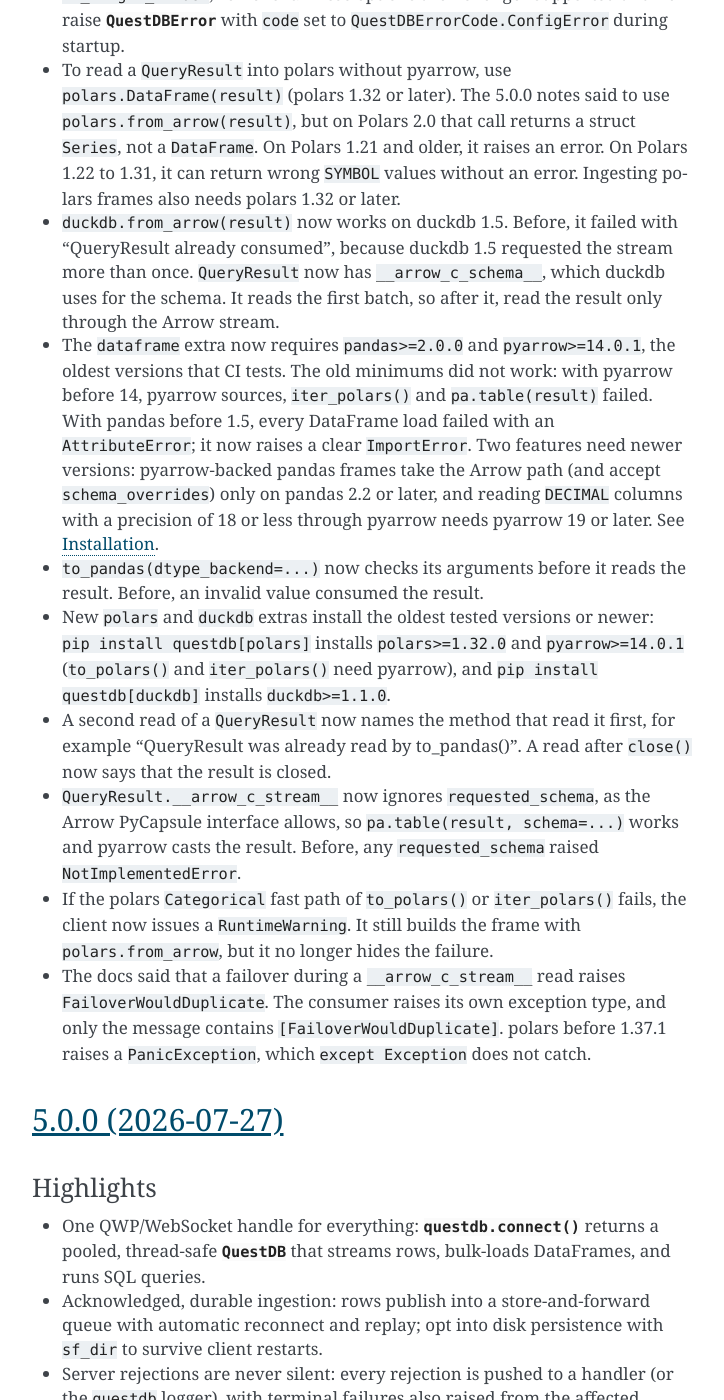
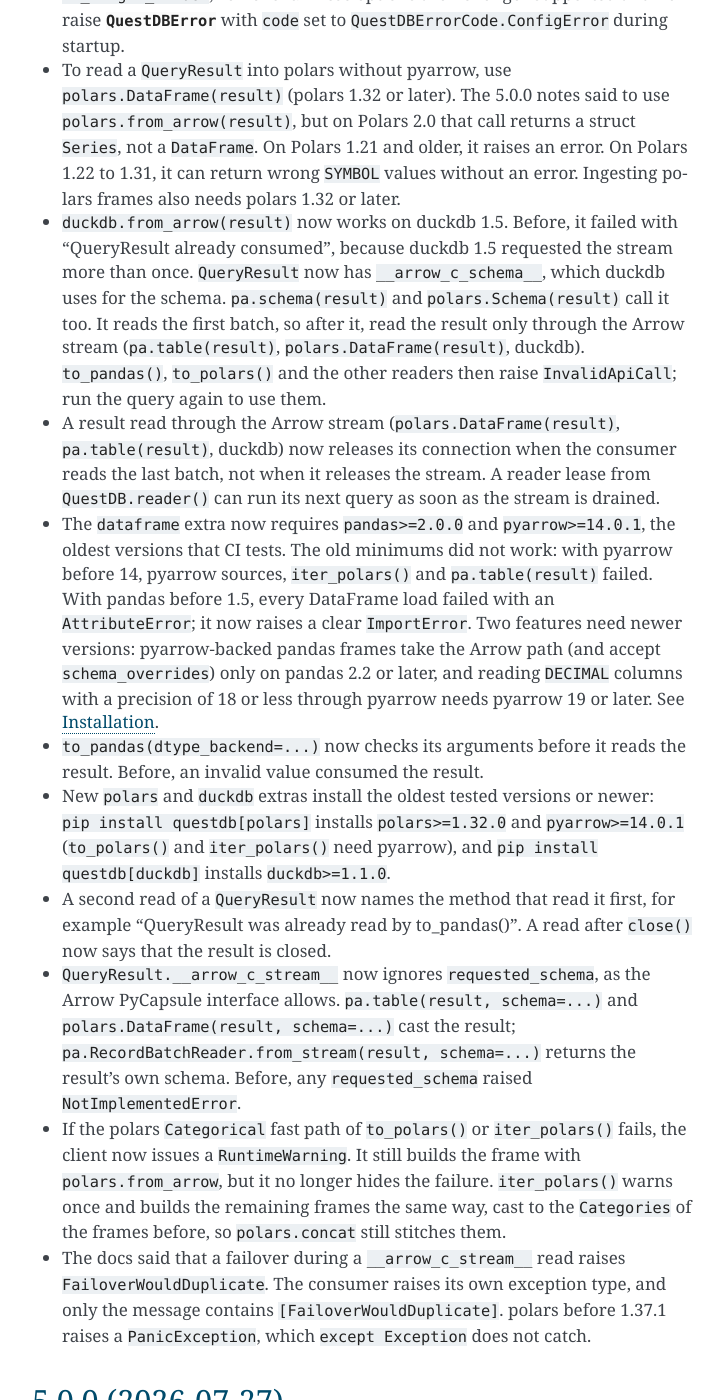
Before and after one commit to questdb/py-questdb-client, a Sphinx documentation site: the page built from docs/changelog.rst, in a window 1280 px wide and 1400 px high, scrolled down 1140 px. Shown: the whole window, without its empty margins (388-1112 px from the left). Built offline with Sphinx 7.4.7, drawn with Linux system fonts in a browser that asks for light colours.

Commit message:
fix: keep iter_polars frames stitchable after fallback
After a Categories fast-path failure, iter_polars now warns once,
keeps the fallback for the remaining frames and casts their SYMBOL
columns to the registry Categories, so polars.concat still works.

Also:
- name pa.schema(result) and polars.Schema(result) as callers of
  __arrow_c_schema__ in the error, docstrings and docs;
- say "closed", not "read by", after a failed schema read or after
  close()/cancel() with a pending schema producer; close() drops the
  saved schema;
- document that from_stream(schema=) does not cast, and that a stream
  read releases its connection at the last batch.

```diff
--- a/CHANGELOG.rst
+++ b/CHANGELOG.rst
@@ -40,8 +40,17 @@
 - ``duckdb.from_arrow(result)`` now works on duckdb 1.5. Before, it failed
   with "QueryResult already consumed", because duckdb 1.5 requested the
   stream more than once. ``QueryResult`` now has ``__arrow_c_schema__``,
-  which duckdb uses for the schema. It reads the first batch, so after it,
-  read the result only through the Arrow stream.
+  which duckdb uses for the schema. ``pa.schema(result)`` and
+  ``polars.Schema(result)`` call it too. It reads the first batch, so after
+  it, read the result only through the Arrow stream (``pa.table(result)``,
+  ``polars.DataFrame(result)``, duckdb). ``to_pandas()``, ``to_polars()``
+  and the other readers then raise ``InvalidApiCall``; run the query again
+  to use them.
+- A result read through the Arrow stream (``polars.DataFrame(result)``,
+  ``pa.table(result)``, duckdb) now releases its connection when the consumer
+  reads the last batch, not when it releases the stream. A reader lease from
+  ``QuestDB.reader()`` can run its next query as soon as the stream is
+  drained.
 - The ``dataframe`` extra now requires ``pandas>=2.0.0`` and
   ``pyarrow>=14.0.1``, the oldest versions that CI tests. The old minimums did
   not work: with pyarrow before 14, pyarrow sources, ``iter_polars()`` and
@@ -61,13 +70,17 @@
   for example "QueryResult was already read by to_pandas()". A read after
   ``close()`` now says that the result is closed.
 - ``QueryResult.__arrow_c_stream__`` now ignores ``requested_schema``, as the
-  Arrow PyCapsule interface allows, so ``pa.table(result, schema=...)`` works
-  and pyarrow casts the result. Before, any ``requested_schema`` raised
+  Arrow PyCapsule interface allows. ``pa.table(result, schema=...)`` and
+  ``polars.DataFrame(result, schema=...)`` cast the result;
+  ``pa.RecordBatchReader.from_stream(result, schema=...)`` returns the
+  result's own schema. Before, any ``requested_schema`` raised
   ``NotImplementedError``.
 - If the polars ``Categorical`` fast path of ``to_polars()`` or
   ``iter_polars()`` fails, the client now issues a ``RuntimeWarning``. It still
   builds the frame with ``polars.from_arrow``, but it no longer hides the
-  failure.
+  failure. ``iter_polars()`` warns once and builds the remaining frames the
+  same way, cast to the ``Categories`` of the frames before, so
+  ``polars.concat`` still stitches them.
 - The docs said that a failover during a ``__arrow_c_stream__`` read raises
   ``FailoverWouldDuplicate``. The consumer raises its own exception type, and
   only the message contains ``[FailoverWouldDuplicate]``. polars before 1.37.1
--- a/docs/sender.rst
+++ b/docs/sender.rst
@@ -1144,7 +1144,15 @@
 do not replay it: if a failover occurs after the first batch, the consumer
 raises its own exception type, and the message contains
 ``[FailoverWouldDuplicate]``. Re-issue the query. polars before 1.37.1 raises
-a ``PanicException``, which ``except Exception`` does not catch.
+a ``PanicException``, which ``except Exception`` does not catch. A stream
+read releases the connection when the consumer reads the last batch, not
+when it releases the stream.
+The result also implements ``__arrow_c_schema__``, which duckdb,
+``pa.schema(result)`` and ``polars.Schema(result)`` call. It reads the first
+batch, so after any of these calls, read the result only through the stream
+(``pa.table(result)``, ``polars.DataFrame(result)``, duckdb); ``to_pandas()``
+and the other readers raise ``InvalidApiCall``, and you must run the query
+again to use them.
 Each result is consumed once. Fully drain it, use it as a context manager
 (``with db.query(...) as result:``), or call :func:`QueryResult.close <questdb.QueryResult.close>`. A
 partially-consumed result cannot return its connection to the pool — closing
```
Also changed, not shown: 3 other files.
